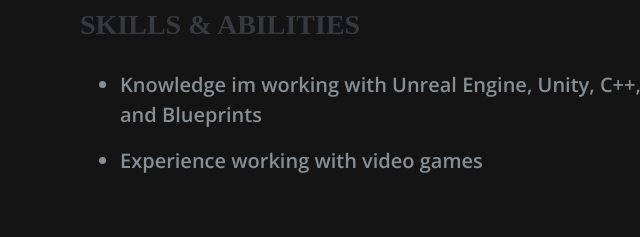
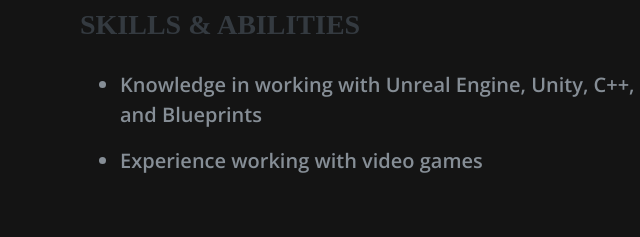
Before and after one commit to romeufialho/romeufialho.github.io, a website: page index.html in a window 1280 px wide. Shown: the part 1036-1273 px from the top of the page, 640-1280 px from the left. Drawn offline with nearby package versions, Linux system fonts and the light colour scheme; a web font is replaced by a local one.

Commit message:
Update index.html

```diff
--- a/index.html
+++ b/index.html
@@ -102,7 +102,7 @@
               <h3 class="mb-0 resumetitles">Skills & Abilities</h3>
               <ul>
                 <li>
-                  <p >Knowledge im working with Unreal Engine, Unity, C++, C# and Blueprints</p>
+                  <p >Knowledge in working with Unreal Engine, Unity, C++, C# and Blueprints</p>
                 </li>
                 <li>
                   <p>Experience working with video games</p>
```
